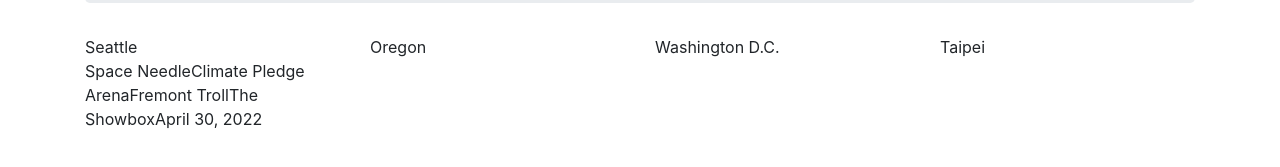
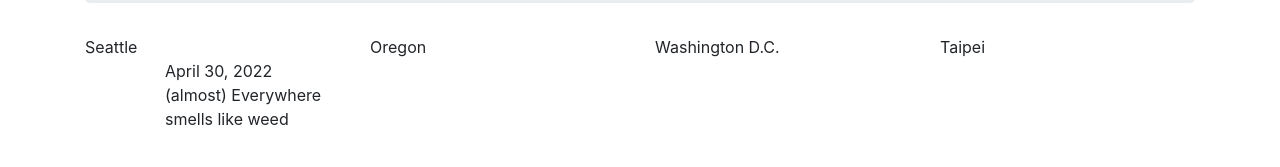
Before and after one commit to jlucoding/places-you-been, a plain HTML site: page index.html in a window 1280 px wide. Both pictures are taken after a click on the element "Seattle". Shown: the part 181-348 px from the top of the page. Drawn offline with Linux system fonts and the light colour scheme.

Commit message:
Add return for the date and note
Co-authored-by: Seung Lee <shl7@uw.edu>
Co-authored-by: Jonathan Lu <jdlu.coding@gmail.com>

```diff
--- a/index.html
+++ b/index.html
@@ -15,24 +15,28 @@
     <div id="main-content">
       <div class="row">
         <div id="destination-1" class="destination col-sm-3">
-          <div id="destination1-desc" class="destination-desc">
-
-          </div>
+          <ul id="destination1-desc" class="destination-desc">
+            <ul id="seaDate"></ul>
+            <ul id="seaNote"></ul>
+          </ul>
         </div>
         <div id="destination-2" class="destination col-sm-3">
-          <div id="destination2-desc" class="destination-desc">
-
-          </div>
+          <ul id="destination2-desc" class="destination-desc">
+            <ul id="orgDate"></ul>
+            <ul id="orgNote"></ul>
+          </ul>
         </div>
         <div id="destination-3" class="destination col-sm-3">
-          <div id="destination3-desc" class="destination-desc">
-
-          </div>
+          <ul id="destination3-desc" class="destination-desc">
+            <ul id="washDate"></ul>
+            <ul id="washNote"></ul>
+          </ul>
         </div>
         <div id="destination-4" class="destination col-sm-3">
-          <div id="destination4-desc" class="destination-desc">
-
-          </div>
+          <ul id="destination4-desc" class="destination-desc">
+            <ul id="taipDate"></ul>
+            <ul id="taipNote"></ul>
+          </ul>
         </div>
       </div>
     </div>
--- a/js/scripts.js
+++ b/js/scripts.js
@@ -5,6 +5,21 @@
   this.date = date;
   this.notes = notes;
 }
+
+/*[
+  'Space Needle',
+  'Climate Pledge Arena',
+  'Fremont Troll',
+  'The Showbox'
+  ]
+*/
+
+
+function listLandmarks(landmarks) {
+  landmarks.forEach(function (element) {
+    `<li>${element}</li>`;
+  });
+};
 
 // UI Logic
 $(document).ready(function() {
@@ -59,15 +74,21 @@
   $("#destination-3").prepend(washingtonDC.location);
   $("#destination-4").prepend(taipei.location);
 
-  $("#destination1-desc").append(seattle.landmarks);
-  $("#destination2-desc").text(oregon.landmarks);
-  $("#destination3-desc").text(washingtonDC.landmarks);
-  $("#destination4-desc").text(taipei.landmarks);
+  $("#destination1-desc").append(listLandmarks(seattle.landmarks));
+  // $("#destination2-desc").text(listLandmarks());
+  // $("#destination3-desc").text(listLandmarks());
+  // $("#destination4-desc").text(listLandmarks());
 
-  $("#destination1-desc").append(seattle.date);
-  $("#destination2-desc").text(oregon.date);
-  $("#destination3-desc").text(washingtonDC.date);
-  $("#destination4-desc").text(taipei.date);
+  $("#seaDate").text(seattle.date);
+  $("#orgDate").text(oregon.date);
+  $("#washDate").text(washingtonDC.date);
+  $("#taipDate").text(taipei.date);
+
+  $("#seaNote").text(seattle.notes);
+  $("#orgNote").text(oregon.notes);
+  $("#washNote").text(washingtonDC.notes);
+  $("#taipNote").text(taipei.notes);
+
 
   $(".destination").click(function() {
     $(this).children().toggle();
```
